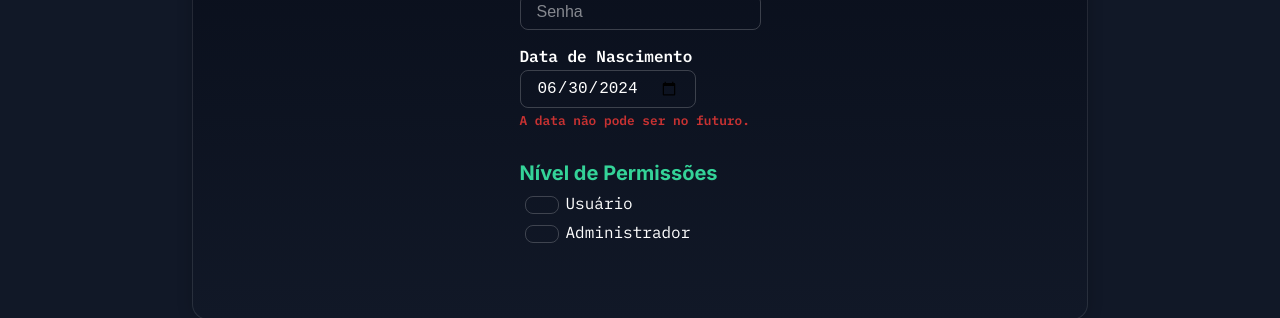
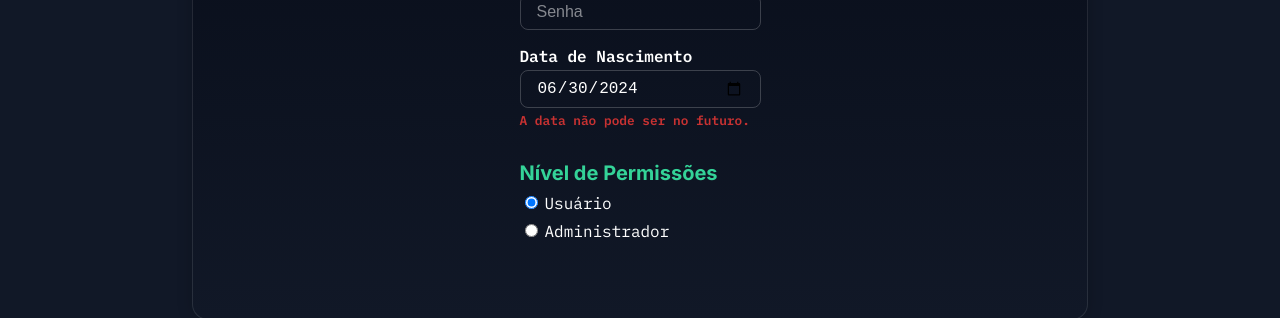
Before and after one commit to DevdouglasGfs/Taqtile, a React (Create React App) app: page /users/management in a window 1280 px wide. Both pictures are taken after a click on the button "Adicionar usuário". Shown: the part 440-758 px from the top of the page. Built offline with nearby package versions, Linux system fonts and the light colour scheme.

Commit message:
Style: Improve the appearance and fix issue with Input component

```diff
--- a/src/components/common/Input.tsx
+++ b/src/components/common/Input.tsx
@@ -3,11 +3,11 @@ import theme from "../../themes/default";
 
 interface InputProps {
     $invalid?: boolean;
-    $size?: "small" | "medium" | "large"
+    $size?: "small" | "medium" | "large";
+    $fill?: boolean;
 }
 
 export const Input = styled.input<InputProps>`
-    appearance: none;
     background: transparent;
     border: ${props => {
         if (props.$invalid && props.theme.colors.alert) { return '1px solid ' + (props.theme.colors.alert || theme.colors.alert) }
@@ -30,8 +30,10 @@ export const Input = styled.input<InputProps>`
     font-size: 1rem;
     accent-color: ${props => {
         if (props.$invalid) { return props.theme.colors.alert || theme.colors.alert }
-        return 'rgba(255, 255, 255, .2)'
+        // else statement required because $invalid is not defined/applicable to input[type="radio"] and anothers inputs.
+        else 'rgba(255, 255, 255, .2)'
     }};
+    width: ${(props) => props.$fill ? '100%' : 'auto'};
 
     &::placeholder {
         color: rgba(255, 255, 255, .5);
@@ -39,6 +41,6 @@ export const Input = styled.input<InputProps>`
 
     &:focus {
         outline: none;
-        border: 1px solid rgba(255, 255, 255, .5);
+        border: .2px solid rgba(255, 255, 255, .5);
     }
 `;
--- a/src/components/create-user/index.tsx
+++ b/src/components/create-user/index.tsx
@@ -115,7 +115,7 @@ export default function CreateUser({ open, setOpen }: { open: boolean, setOpen:
                                     {!validatePassword(userData.password) && userData.password.trim() !== '' && <p>A senha deve ser composta por caractéres alfánumericos.</p>}
                                 </Label>
                                 <Label htmlFor="birth-date">Data de Nascimento
-                                    <Input required onChange={({ target: { value } }) => setUserData({ ...userData, birthDate: new Date(value) })}
+                                    <Input $fill required onChange={({ target: { value } }) => setUserData({ ...userData, birthDate: new Date(value) })}
                                         value={
                                             (userData.birthDate.toISOString().split('T')[0])
                                             || new Date().toISOString().split('T')[0]}
```
